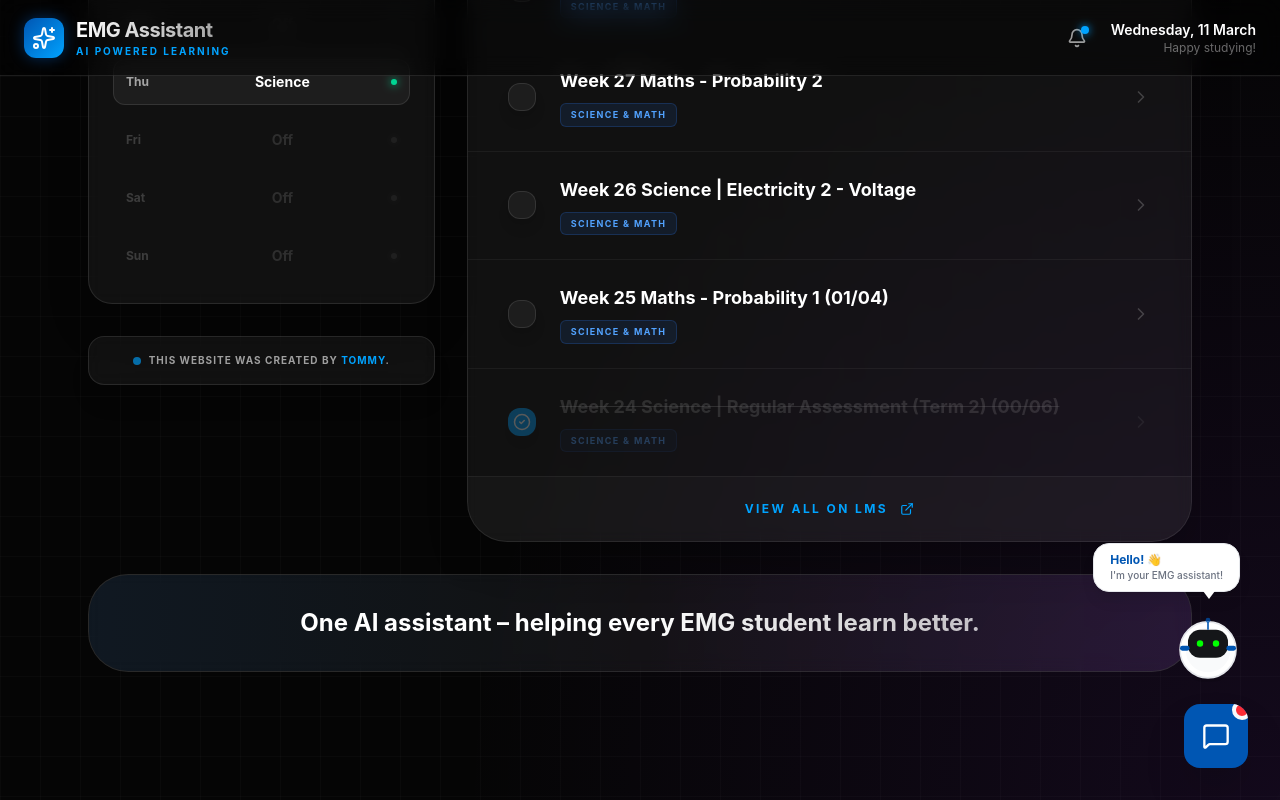
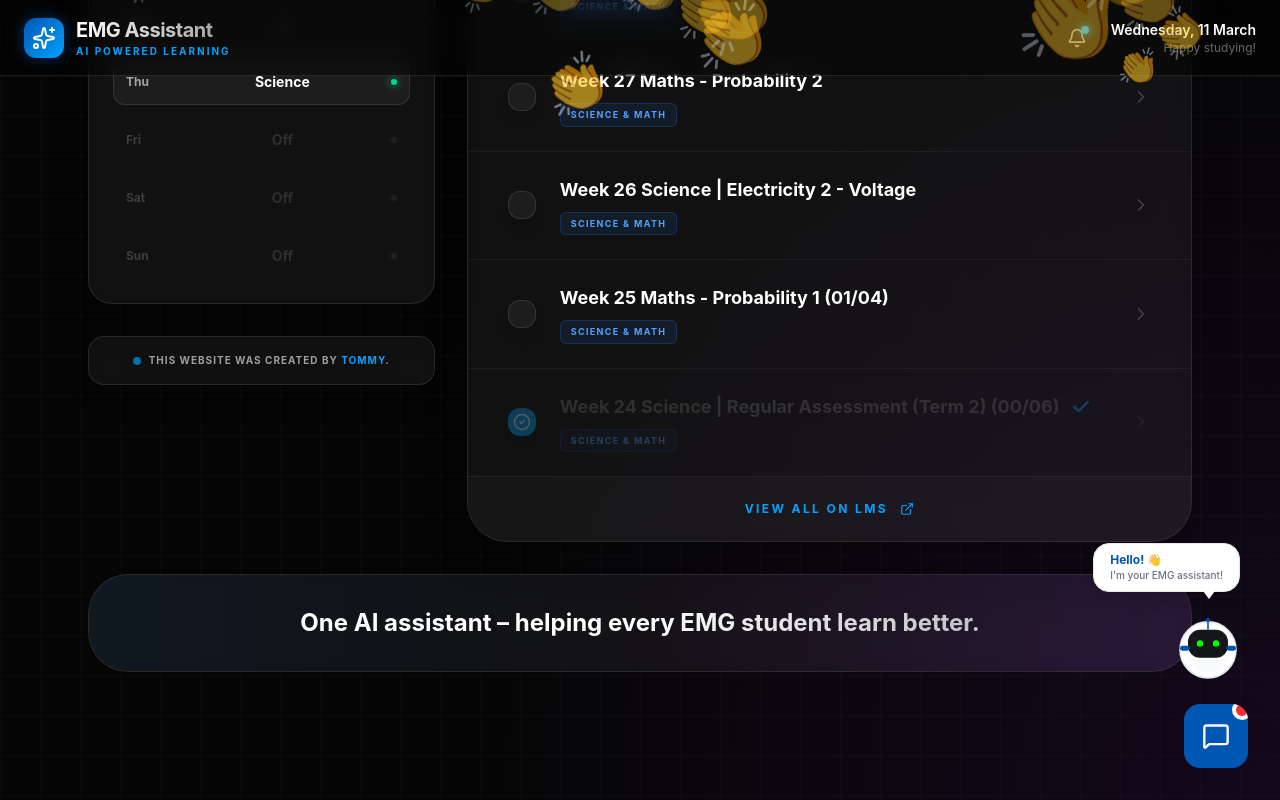
Before and after one commit to vuuhoangthien30-tech/EMG-Assistant, a React (Vite) app: page / in a window 1280 px wide. Both pictures are taken after a click on the element 829 px from the left and 1226 px from the top of the page. Shown: the part 804-1604 px from the top of the page. Built offline with nearby package versions, Linux system fonts and the light colour scheme.

Commit message:
feat: Enhance task completion with visual and audio feedback
Adds a clapping animation and sound effect upon task completion. Also, improves Gemini API key retrieval by checking `import.meta.env`.

```diff
--- a/src/App.tsx
+++ b/src/App.tsx
@@ -14,7 +14,8 @@ import {
   ChevronRight,
   AlertCircle,
   Bell,
-  X
+  X,
+  Check
 } from 'lucide-react';
 import { format, addWeeks, differenceInDays, isToday, parseISO } from 'date-fns';
 import { enUS } from 'date-fns/locale';
@@ -99,6 +100,15 @@ export default function App() {
   const [input, setInput] = useState('');
   const [isLoading, setIsLoading] = useState(false);
   const [tasksExpanded, setTasksExpanded] = useState(false);
+  const [claps, setClaps] = useState<{
+    id: number;
+    x: number;
+    sway: number;
+    duration: number;
+    delay: number;
+    scale: number;
+    rotation: number;
+  }[]>([]);
   const chatEndRef = useRef<HTMLDivElement>(null);
 
   // STEM Project target (7 weeks from last Thursday, March 5, 2026)
@@ -148,7 +158,37 @@ export default function App() {
   };
 
   const toggleTask = (id: string) => {
-    setTasks(prev => prev.map(t => t.id === id ? { ...t, completed: !t.completed } : t));
+    setTasks(prev => {
+      const newTasks = prev.map(t => {
+        if (t.id === id) {
+          const newCompleted = !t.completed;
+          if (newCompleted) {
+            // Play clapping sound
+            const audio = new Audio('https://assets.mixkit.co/active_storage/sfx/2013/2013-preview.mp3');
+            audio.volume = 0.5;
+            audio.play().catch(err => console.log("Audio play failed:", err));
+
+            // Trigger claps
+            const newClaps = Array.from({ length: 35 }).map((_, i) => ({
+              id: Math.random(),
+              x: Math.random() * 100,
+              sway: (Math.random() - 0.5) * 20, // Random horizontal sway
+              duration: 1.5 + Math.random() * 1.5, // Random speed
+              delay: Math.random() * 0.5, // Staggered start
+              scale: 0.5 + Math.random() * 1, // Random sizes
+              rotation: (Math.random() - 0.5) * 60, // Random initial rotation
+            }));
+            setClaps(prevClaps => [...prevClaps, ...newClaps]);
+            setTimeout(() => {
+              setClaps(prevClaps => prevClaps.filter(c => !newClaps.includes(c)));
+            }, 4000); // Increased timeout to match longer durations
+          }
+          return { ...t, completed: newCompleted };
+        }
+        return t;
+      });
+      return newTasks;
+    });
   };
 
   const incompleteTasks = tasks.filter(t => !t.completed);
@@ -365,7 +405,20 @@ export default function App() {
                       {task.completed ? <CheckCircle2 size={18} /> : <Circle size={18} />}
                     </button>
                     <div className="flex-1">
-                      <h4 className={cn("font-bold text-lg transition-all", task.completed ? "line-through text-white/40" : "text-white group-hover:text-[#00A3FF]")}>{task.title}</h4>
+                      <div className="flex items-center gap-3">
+                        <h4 className={cn("font-bold text-lg transition-all", task.completed ? "text-white/40" : "text-white group-hover:text-[#00A3FF]")}>
+                          {task.title}
+                        </h4>
+                        {task.completed && (
+                          <motion.div
+                            initial={{ scale: 0, opacity: 0 }}
+                            animate={{ scale: 1, opacity: 1 }}
+                            className="text-[#00A3FF]"
+                          >
+                            <Check size={20} className="stroke-[3px]" />
+                          </motion.div>
+                        )}
+                      </div>
                       <div className="flex items-center gap-4 mt-2">
                         <span className={cn(
                           "text-[9px] font-bold uppercase tracking-[0.15em] px-2.5 py-1 rounded-md border",
@@ -402,6 +455,39 @@ export default function App() {
           </section>
         </div>
       </main>
+
+      {/* Clapping Animation Overlay */}
+      <div className="fixed inset-0 pointer-events-none z-[100] overflow-hidden">
+        <AnimatePresence>
+          {claps.map((clap) => (
+            <motion.div
+              key={clap.id}
+              initial={{
+                y: "110vh",
+                opacity: 0,
+                x: `${clap.x}vw`,
+                scale: clap.scale,
+                rotate: clap.rotation
+              }}
+              animate={{
+                y: "-20vh",
+                opacity: [0, 1, 1, 0],
+                x: [`${clap.x}vw`, `${clap.x + clap.sway}vw`, `${clap.x - clap.sway}vw`, `${clap.x}vw`],
+                rotate: [clap.rotation, clap.rotation + 45, clap.rotation - 45, clap.rotation]
+              }}
+              exit={{ opacity: 0 }}
+              transition={{
+                duration: clap.duration,
+                delay: clap.delay,
+                ease: "linear"
+              }}
+              className="absolute text-4xl sm:text-6xl"
+            >
+              👏
+            </motion.div>
+          ))}
+        </AnimatePresence>
+      </div>
 
       {/* Slogan */}
       <div className="max-w-6xl mx-auto px-6 mb-12">
--- a/src/services/gemini.ts
+++ b/src/services/gemini.ts
@@ -2,11 +2,12 @@ import { GoogleGenAI } from "@google/genai";
 
 export async function* getAssistantResponseStream(prompt: string, context: string) {
   try {
-    const apiKey = process.env.GEMINI_API_KEY;
+    // Try multiple ways to get the API key
+    const apiKey = process.env.GEMINI_API_KEY || (import.meta as any).env?.VITE_GEMINI_API_KEY;
 
-    if (!apiKey) {
-      console.error("GEMINI_API_KEY is not defined in the environment.");
-      yield "Chào bạn! Hiện tại mình chưa được kết nối với bộ não AI (thiếu API Key). Nếu bạn là người quản trị, hãy kiểm tra lại cấu hình nhé!";
+    if (!apiKey || apiKey === "undefined" || apiKey === "null" || apiKey === "") {
+      console.error("GEMINI_API_KEY is missing or invalid.");
+      yield "Chào bạn! Hiện tại mình chưa nhận được mã khóa (API Key) để kết nối với bộ não AI. Bạn hãy kiểm tra lại phần cài đặt (Settings) của ứng dụng nhé!";
       return;
     }
 
--- a/vite.config.ts
+++ b/vite.config.ts
@@ -9,6 +9,7 @@ export default defineConfig(({mode}) => {
     plugins: [react(), tailwindcss()],
     define: {
       'process.env.GEMINI_API_KEY': JSON.stringify(process.env.GEMINI_API_KEY || env.GEMINI_API_KEY || ''),
+      'import.meta.env.VITE_GEMINI_API_KEY': JSON.stringify(process.env.GEMINI_API_KEY || env.GEMINI_API_KEY || ''),
     },
     resolve: {
       alias: {
```
